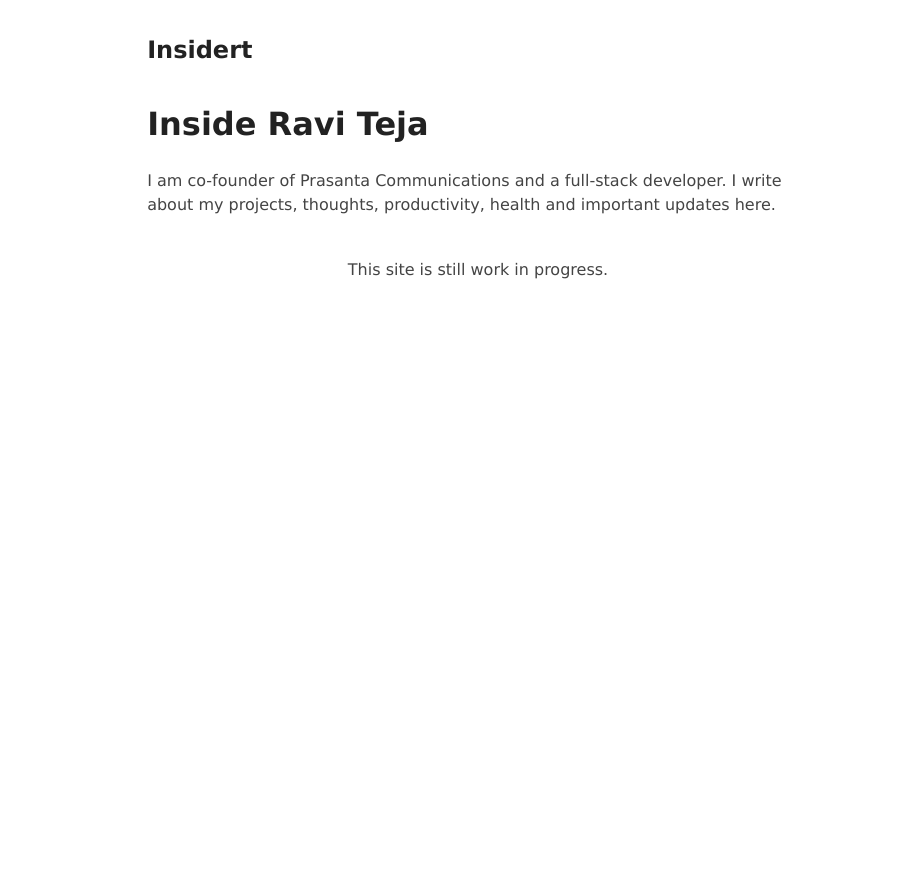
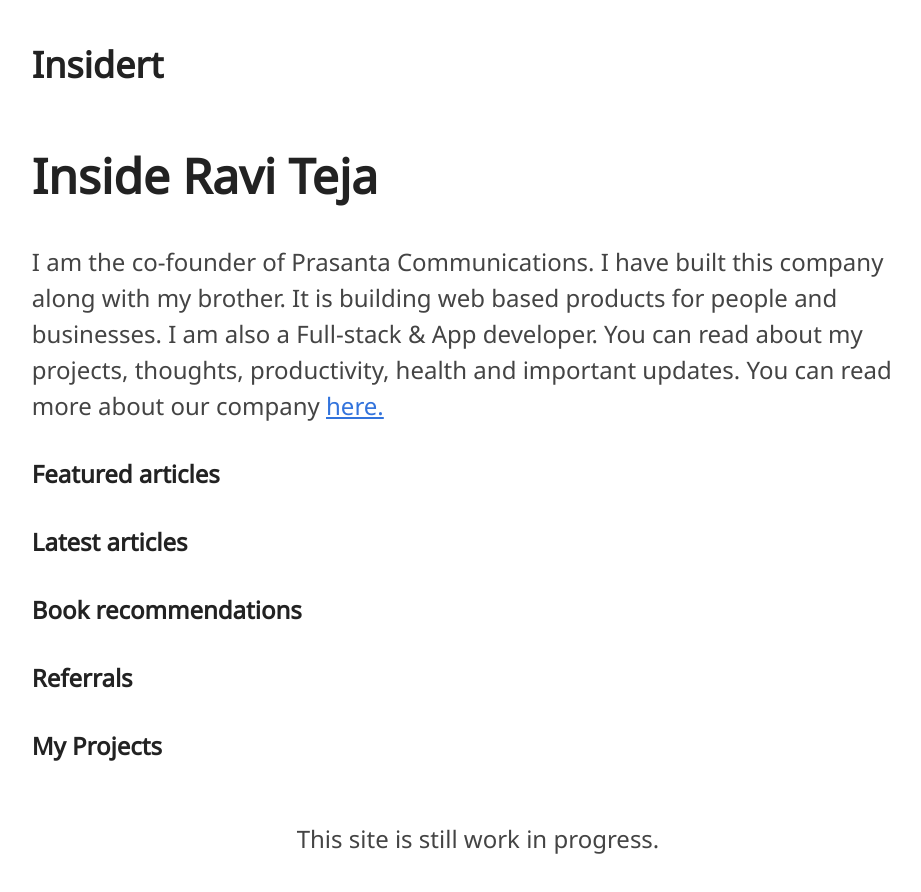
Before and after one commit to insidert/insidert, an Astro site: page / in a window 1280 px wide. Shown: the whole page, without its empty margins (162-1083 px from the left). Before the commit the page ends 800 px from the top, so only its background shows below. Built offline with nearby package versions, Linux system fonts and the light colour scheme; Astro itself is replaced by a stand-in of ours.

Commit message:
Add sections to build.

```diff
--- a/src/pages/index.astro
+++ b/src/pages/index.astro
@@ -9,14 +9,40 @@ import { SITE_TITLE, SITE_DESCRIPTION } from '../consts';
 <html lang="en">
 	<head>
 		<BaseHead title={SITE_TITLE} description={SITE_DESCRIPTION} />
+    <link rel="preconnect" href="https://fonts.googleapis.com">
+    <link rel="preconnect" href="https://fonts.gstatic.com" crossorigin>
+    <link href="https://fonts.googleapis.com/css2?family=Noto+Sans&display=swap" rel="stylesheet">
+    <style>
+      body {
+        font-family: 'Noto Sans', sans-serif;
+        font-size: x-large;
+      }
+    </style>
 	</head>
 	<body>
 		<Header title={SITE_TITLE} />
 		<main>
 			<h1>Inside Ravi Teja</h1>
 			<p>
-				I am co-founder of Prasanta Communications and a full-stack developer. I write about my projects, thoughts, productivity, health and important updates here.
+				I am the co-founder of Prasanta Communications.  I have built this company along with my brother. It is building web based products for people and businesses. I am also a Full-stack & App developer. You can read about my projects, thoughts, productivity, health and important updates. You can read more about our company <a href="https://prasanta.business">here.</a>
 			</p>
+
+      <div>
+        <h4>Featured articles</h4>
+      </div>
+      <div>
+        <h4>Latest articles</h4>
+      </div>
+      <div>
+        <h4>Book recommendations</h4>
+      </div>
+      <div>
+        <h4>Referrals</h4>
+      </div>
+      <div>
+        <h4>My Projects</h4>
+      </div>
+
 		</main>
 		<Footer />
 	</body>
```
